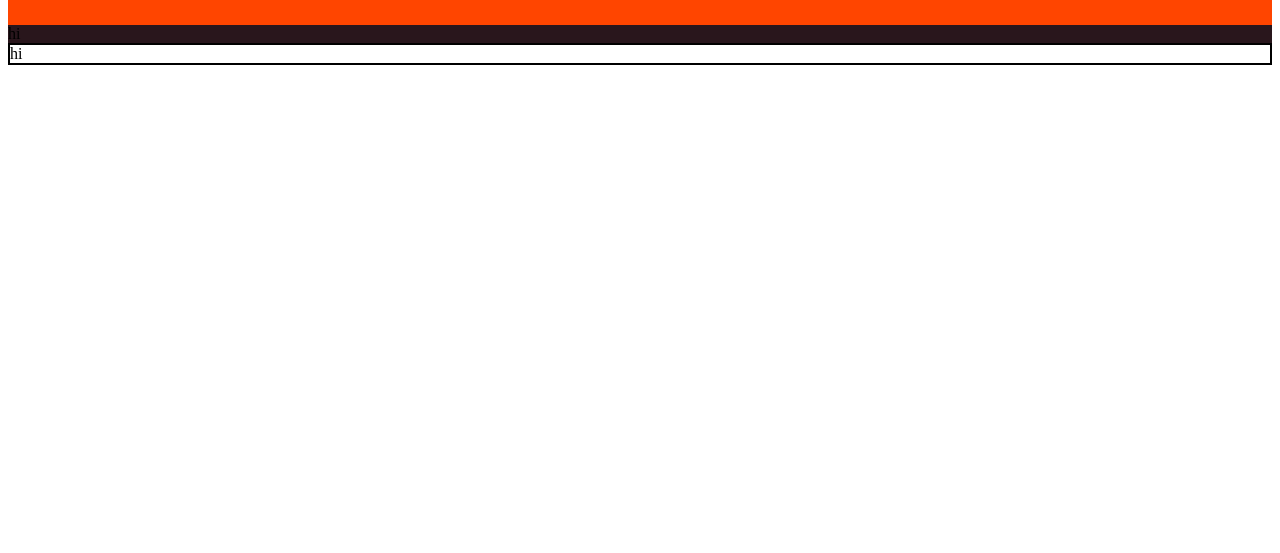
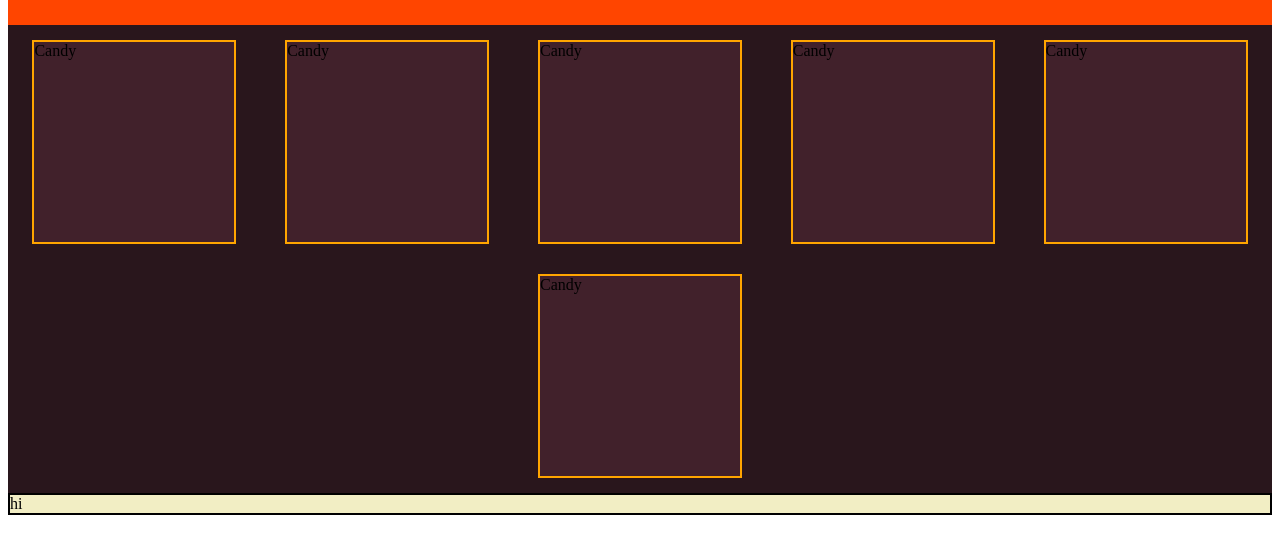
Before and after one commit to GU-Web-Dev-2024/homework-4-JamesHagan-prog, a plain HTML site: page index.html in a window 1280 px wide. Shown: the part 77-630 px from the top of the page. Drawn offline with Linux system fonts and the light colour scheme.

Commit message:
changed colors

```diff
--- a/index.html
+++ b/index.html
@@ -11,7 +11,12 @@
             <h1>Trick-or-Treat Candy Collection</h1>
         </header>
         <main>
-            hi
+            <div>Candy</div>
+            <div>Candy</div>
+            <div>Candy</div>
+            <div>Candy</div>
+            <div>Candy</div>
+            <div>Candy</div>
         </main>
         <footer>
             hi
--- a/style.css
+++ b/style.css
@@ -7,7 +7,22 @@ header {
 }
 main {
     background-color: #29161c;
+    display: flex;
+    flex-direction: row-reverse;
+    justify-content: center;
+    justify-content: space-around;
+    flex-wrap: wrap;
+
+}
+main div {
+    display: flex;
+    border: solid 2px orange;
+    width: 200px;
+    height: 200px;
+    margin: 15px;
+    background-color: #41212b;
 }
 footer {
     border: solid 2px black;
+    background-color: #f2eec4;
 }
```
